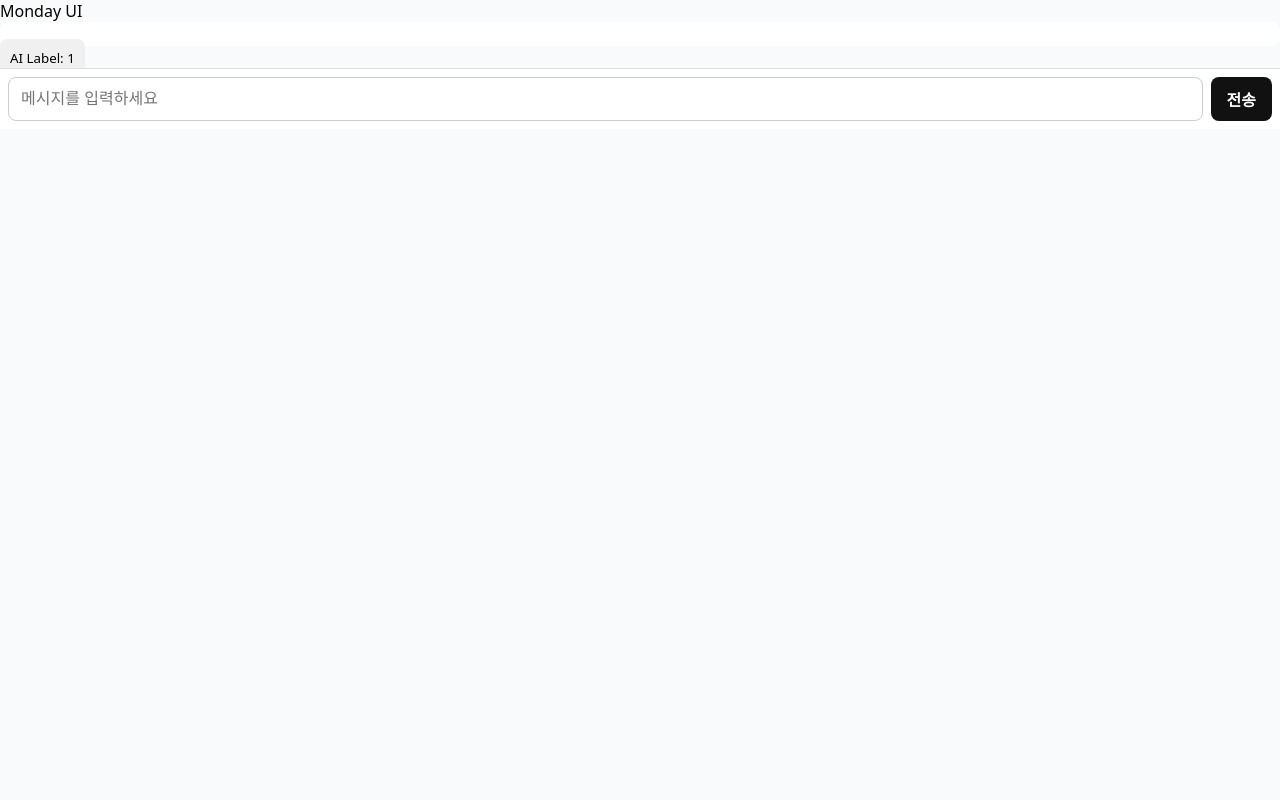
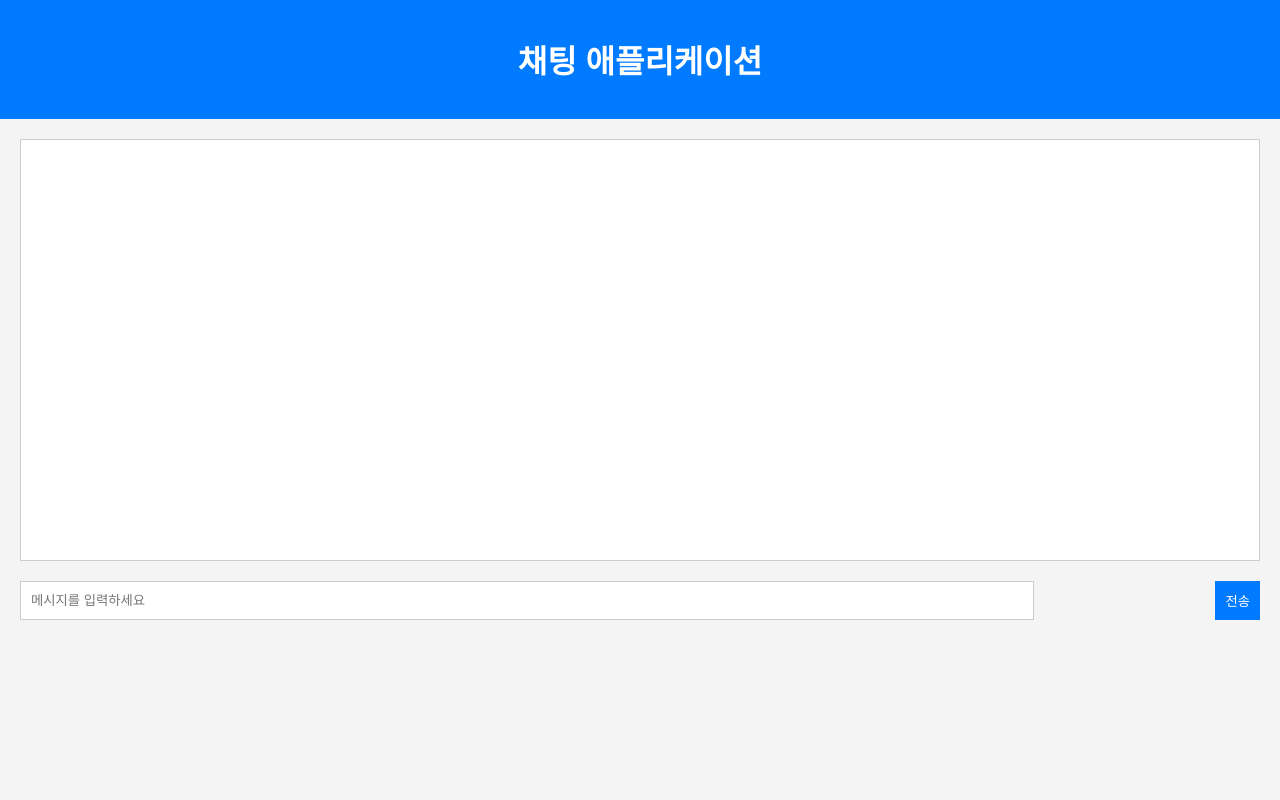
Before and after one commit to singstat/makemymonday, a Flask app: page /1 in a window 1280 px wide. Run offline with Flask 3, Linux system fonts and the light colour scheme; data that the repository does not hold is empty.

Commit message:
ui 변경

```diff
--- a/templates/ui.html
+++ b/templates/ui.html
@@ -1,81 +1,77 @@
-<!doctype html>
+<!DOCTYPE html>
 <html lang="ko">
 <head>
-    <meta charset="utf-8">
-    <meta name="viewport" content="width=device-width, initial-scale=1.0, maximum-scale=1.0">
-    <title>Chat UI</title>
+    <meta charset="UTF-8">
+    <meta name="viewport" content="width=device-width, initial-scale=1.0">
+    <title>채팅 애플리케이션</title>
     <style>
-        html, body {
+        body {
+            font-family: Arial, sans-serif;
+            background-color: #f4f4f4;
             margin: 0;
             padding: 0;
-            height: 100%;
-            font-family: system-ui, -apple-system, Segoe UI, Roboto, Apple SD Gothic Neo, Arial;
-            background: #f9fafb;
         }
-        #app {
-            display: flex;
-            flex-direction: column;
-            height: 100%;
+        header {
+            background: #007bff;
+            color: #fff;
+            padding: 15px;
+            text-align: center;
         }
-        #chatArea {
-            flex: 1;
-            background: #ffffff;
-            border-radius: 8px;
-            padding: 12px;
-            max-height: 400px;
-            overflow-y: auto;
-            white-space: pre-wrap;
-        }
-        #sidView {
+        #messages {
+            height: 400px;
+            overflow-y: scroll;
+            background: #fff;
+            margin: 20px;
             padding: 10px;
-            background: #f0f0f0;
-            border-radius: 8px;
-            margin-bottom: 10px;
+            border: 1px solid #ccc;
         }
         .input-bar {
             display: flex;
-            gap: 8px;
-            padding: 8px;
-            background: #fff;
-            border-top: 1px solid #ddd;
+            justify-content: space-between;
+            margin: 20px;
         }
-        .input-bar input {
-            flex: 1;
-            padding: 12px;
+        input[type="text"] {
+            width: 80%;
+            padding: 10px;
             border: 1px solid #ccc;
-            border-radius: 8px;
-            font-size: 16px;
         }
-        .input-bar button {
-            padding: 0 16px;
+        button {
+            padding: 10px;
+            background: #007bff;
+            color: #fff;
             border: none;
-            border-radius: 8px;
-            background: #111;
-            color: #fff;
-            font-weight: 700;
-            font-size: 16px;
+            cursor: pointer;
+        }
+        button:hover {
+            background: #0056b3;
         }
     </style>
 </head>
 <body>
-     <div id="app">
-    <header>Monday UI</header>
-
-    <div id="messages">
-          <div id="chatArea"></div>
-          <small id="sidView"></small>
+    <header>
+        <h1>채팅 애플리케이션</h1>
+    </header>
+    <div id="messages"></div>
+    <div class="input-bar">
+        <input type="text" id="messageInput" placeholder="메시지를 입력하세요">
+        <button id="sendButton">전송</button>
     </div>
 
-    <div class="input-bar">
-      <input id="userInput" placeholder="메시지를 입력하세요" autocomplete="off">
-      <button id="send">전송</button>
-    </div>
-  </div>
+    <script>
+        const messagesDiv = document.getElementById('messages');
+        const inputField = document.getElementById('messageInput');
+        const sendButton = document.getElementById('sendButton');
 
-  <!-- 외부 스크립트는 body 끝에 -->
-  <script>
-    window.MONDAY_CONFIG = {{ config | tojson | safe }};
-  </script>
-  <script src="{{ url_for('static', filename='main.js') }}"></script>
+        sendButton.addEventListener('click', () => {
+            const message = inputField.value;
+            if (message) {
+                // 메시지를 div에 추가
+                const messageElement = document.createElement('div');
+                messageElement.textContent = message;
+                messagesDiv.appendChild(messageElement);
+                inputField.value = '';
+            }
+        });
+    </script>
 </body>
 </html>
```
